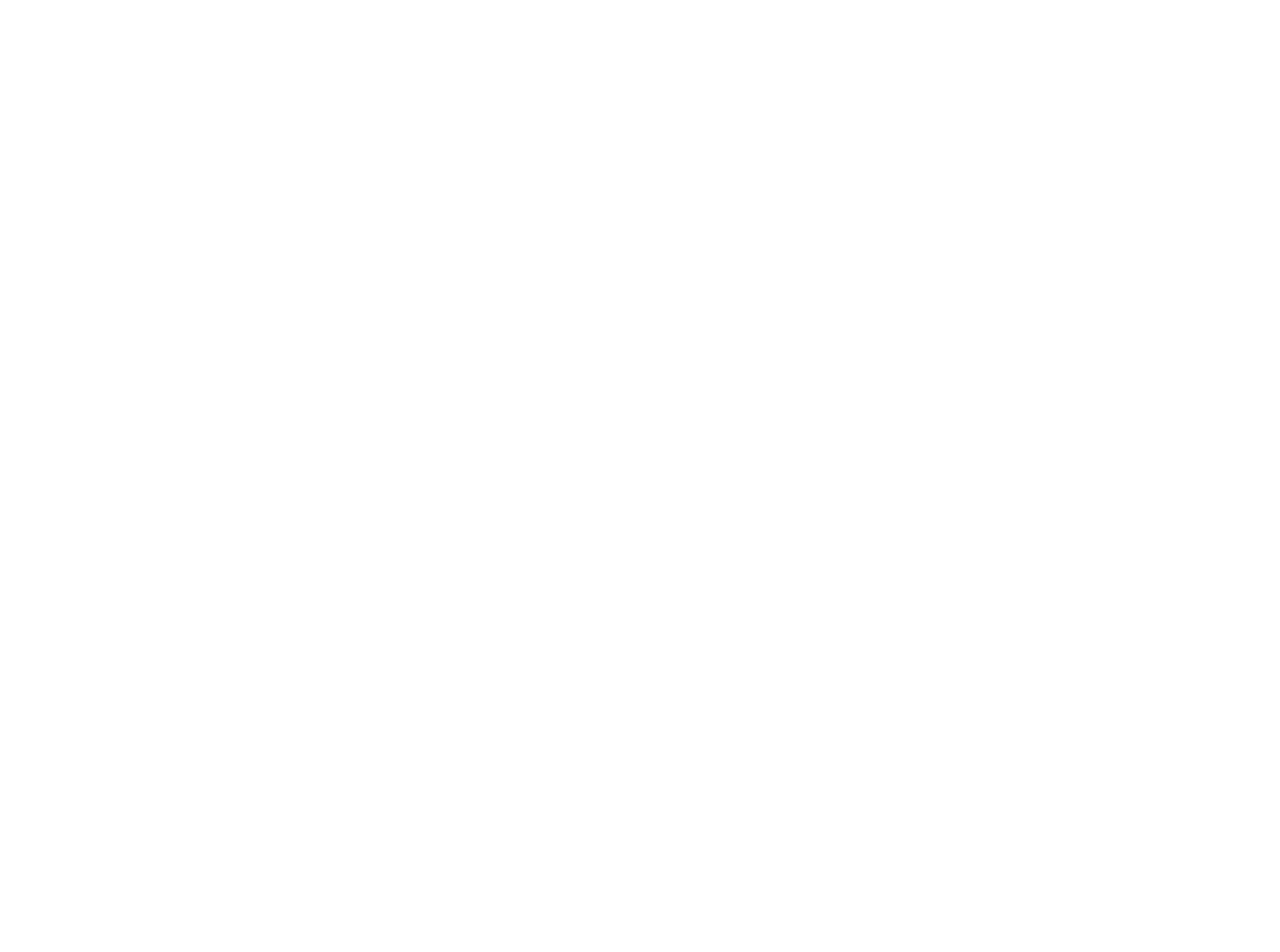
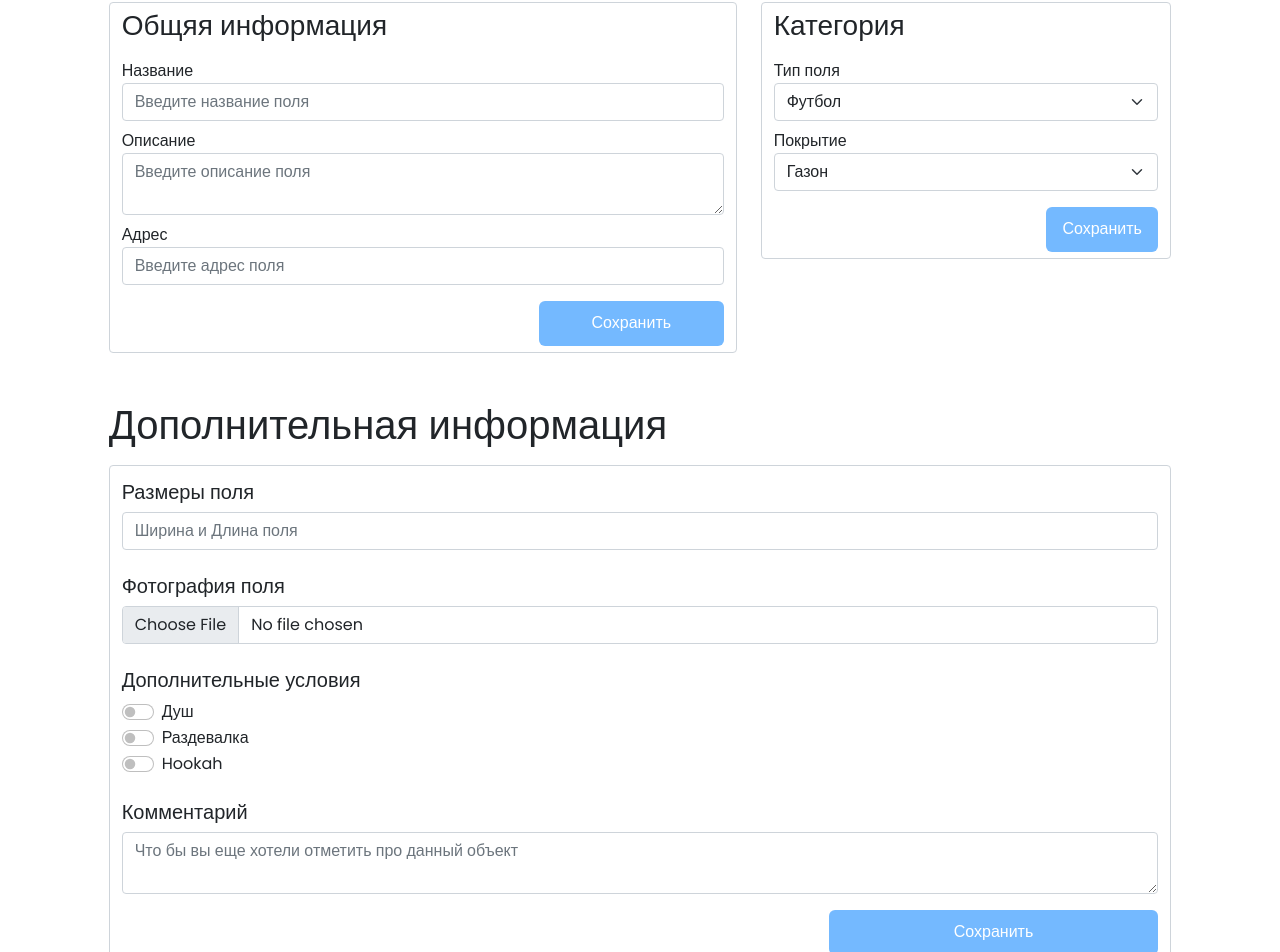
Before and after one commit to SultokTheF/QUSH, a React (Create React App) app: page / in a window 1280 px wide. Shown: the part 198-1150 px from the top of the page. Before the commit the page ends 800 px from the top, so only its background shows below. Built offline with nearby package versions, Linux system fonts and the light colour scheme.

Commit message:
added components for fields

```diff
--- a/src/App.js
+++ b/src/App.js
@@ -4,6 +4,7 @@
 
 import ObjectPage from './pages/ObjectPage';
 import ObjectsPage from './pages/ObjectsPage';
+import Field from './components/Field';
 
 import './css/main.css';
 
@@ -13,6 +14,7 @@
       <div>
         <Navbar/>
         {/* <ObjectsPage/> */}
+        <Field/>
       </div>
     )
   }
--- /dev/null
+++ b/src/components/Field.js
@@ -0,0 +1,103 @@
+import React from 'react'
+
+export default function Field() {
+    return (
+        <div className='content'>
+            <div className='row mt-5'>
+                <div className='col-1'></div>
+                <div className='col-10'>
+                    <h1>Основаная информация</h1>
+                </div>
+                <div className='col-1'></div>
+            </div>
+            <div className='row mt-3'>
+                <div className='col-1'></div>
+                <div className='col-6'>
+                    <form className='form-control'>
+                        <h3>Общяя информация</h3>
+                        <label className='mt-2'>Название</label>
+                        <input className='form-control' placeholder='Введите название поля' name='name'></input>
+
+                        <label className='mt-2'>Описание</label>
+                        <textarea className='form-control' placeholder='Введите описание поля'></textarea>
+
+                        <label className='mt-2'>Адрес</label>
+                        <input className='form-control' placeholder='Введите адрес поля' name='name'></input>
+
+                        <div className='row'>
+                            <div className='col-8'></div>
+                            <div className='col-4'>
+                                <button type='submit' className='btn btn-primary mt-3'>Сохранить</button>
+                            </div>
+                        </div>
+                    </form>
+                </div>
+                <div className='col-4'>
+                    <form className='form-control'>
+                        <h3>Категория</h3>
+                        <label className='mt-2'>Тип поля</label>
+                        <select class="form-select">
+                            <option value="1">Футбол</option>
+                            <option value="2">Баскетбол</option>
+                            <option value="3">Гейский спорт</option>
+                        </select>
+
+                        <label className='mt-2'>Покрытие</label>
+                        <select class="form-select">
+                            <option value="1">Газон</option>
+                            <option value="2">Паркет</option>
+                            <option value="3">Чтото еще</option>
+                        </select>
+
+                        <div className='row'>
+                            <div className='col-8'></div>
+                            <div className='col-4'>
+                                <button type='submit' className='btn btn-primary mt-3'>Сохранить</button>
+                            </div>
+                        </div>
+                    </form>
+                </div>
+            </div>
+
+            <div className='row mt-5 mb-5'>
+                <div className='col-1'></div>
+                <div className='col-10'>
+                    <h1>Дополнительная информация</h1>
+                    <form className='form-control mt-3'>
+                        <h5 className='mt-2'>Размеры поля</h5>
+                        <input type='text' className='form-control' placeholder='Ширина и Длина поля'></input>
+
+                        <h5 className='mt-4'>Фотография поля</h5>
+                        <input type='file' className='form-control'></input>
+
+                        <h5 className='mt-4'>Дополнительные условия</h5>
+                        <div class="form-check form-switch">
+                            <input class="form-check-input" type="checkbox" id="flexSwitchCheckDefault"/>
+                            <label class="form-check-label" for="flexSwitchCheckDefault">Душ</label>
+                        </div>
+                        <div class="form-check form-switch">
+                            <input class="form-check-input" type="checkbox" id="flexSwitchCheckDefault"/>
+                            <label class="form-check-label" for="flexSwitchCheckDefault">Раздевалка</label>
+                        </div>
+                        <div class="form-check form-switch">
+                            <input class="form-check-input" type="checkbox" id="flexSwitchCheckDefault"/>
+                            <label class="form-check-label" for="flexSwitchCheckDefault">Hookah</label>
+                        </div>
+
+
+                        <h5 className='mt-4'>Комментарий</h5>
+                        <textarea className='form-control' placeholder='Что бы вы еще хотели отметить про данный объект'></textarea>
+
+                        <div className='row'>
+                            <div className='col-8'></div>
+                            <div className='col-4'>
+                                <button type='submit' className='btn btn-primary mt-3'>Сохранить</button>
+                            </div>
+                        </div>
+                    </form>
+                </div>
+                <div className='col-1'></div>
+            </div>
+        </div>
+    )
+}
--- a/src/css/main.css
+++ b/src/css/main.css
@@ -400,3 +400,9 @@
     font-size: 36px;
     font-weight: bold;
 }
+
+/* Fields  */
+
+.field {
+    border: 1px black solid;
+}
```
